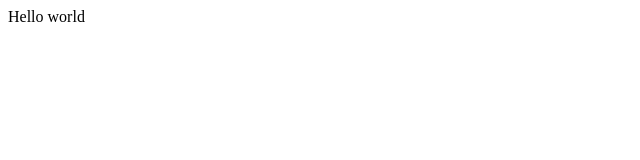
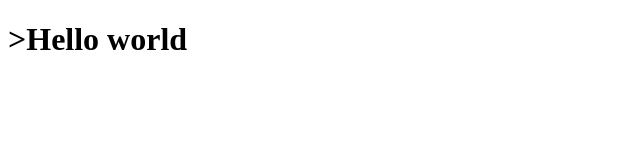
Before and after one commit to Cristian1231233/htmlcss-hello, a plain HTML site: page index.html in a window 1280 px wide. Shown: the whole page, without its empty margins (0-640 px from the left). Drawn offline with Linux system fonts and the light colour scheme.

Commit message:
new commit

```diff
--- a/index.html
+++ b/index.html
@@ -7,6 +7,6 @@
     <title>Hello world</title>
 </head>
 <body>
-    Hello world
+    <h1>>Hello world</h1>
 </body>
 </html>
```
